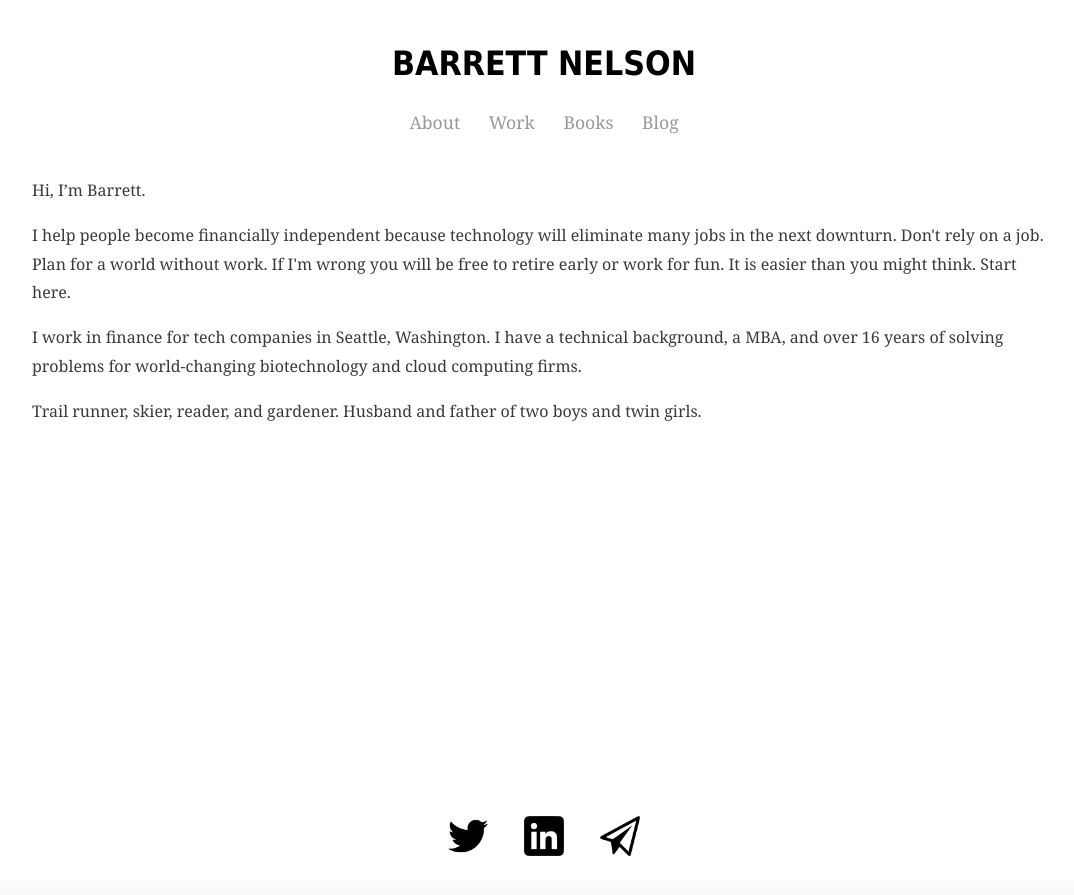
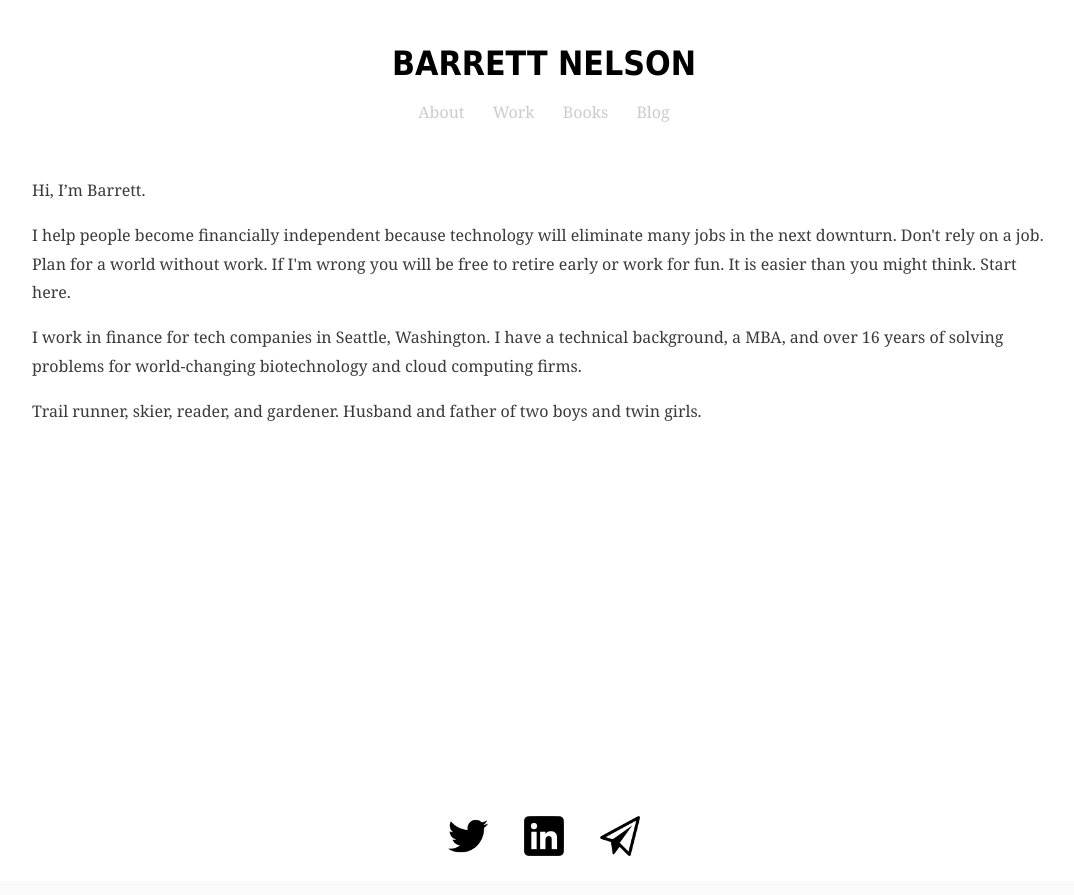
Before and after one commit to bstnel/bstnel.github.io, a Jekyll site: the page index.html, which Jekyll copies as it is, in a window 1280 px wide. Shown: the top 895 px of the page, without its empty margins (96-1170 px from the left). Built offline with Jekyll 4.4.1, drawn with Linux system fonts in a browser that asks for light colours.

Commit message:
Update main.css

```diff
--- a/css/main.css
+++ b/css/main.css
@@ -107,7 +107,7 @@ a{
     top: 6em;
     width: 100%;
     position: absolute;
-    font-size: 1.1em;
+    font-size: 1em;
 }
 .nav li {
     display:inline;
@@ -115,7 +115,7 @@ a{
 
 .nav li a {
     display: inline-block;
-    color: #999999;
+    color: #ccc;
     text-align: center;
     padding: 2px 12px;
     text-decoration: none;
```
